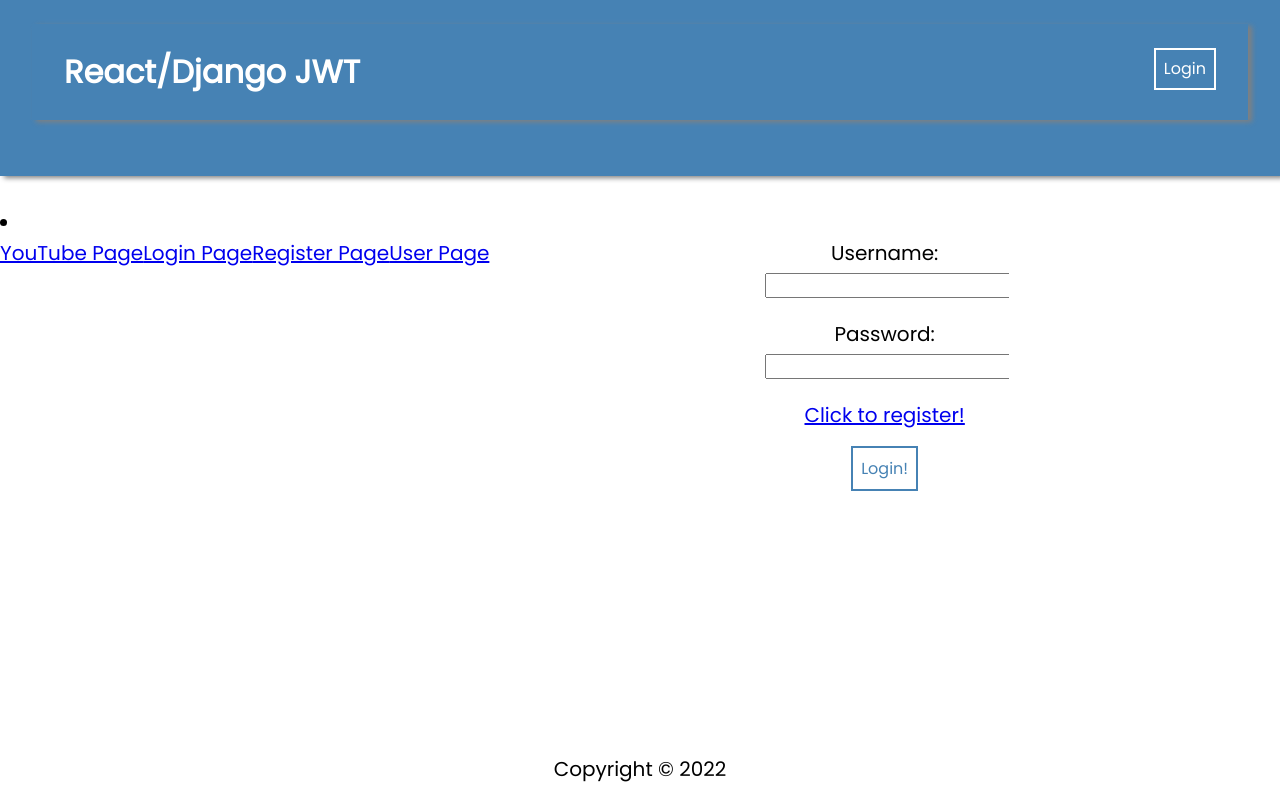
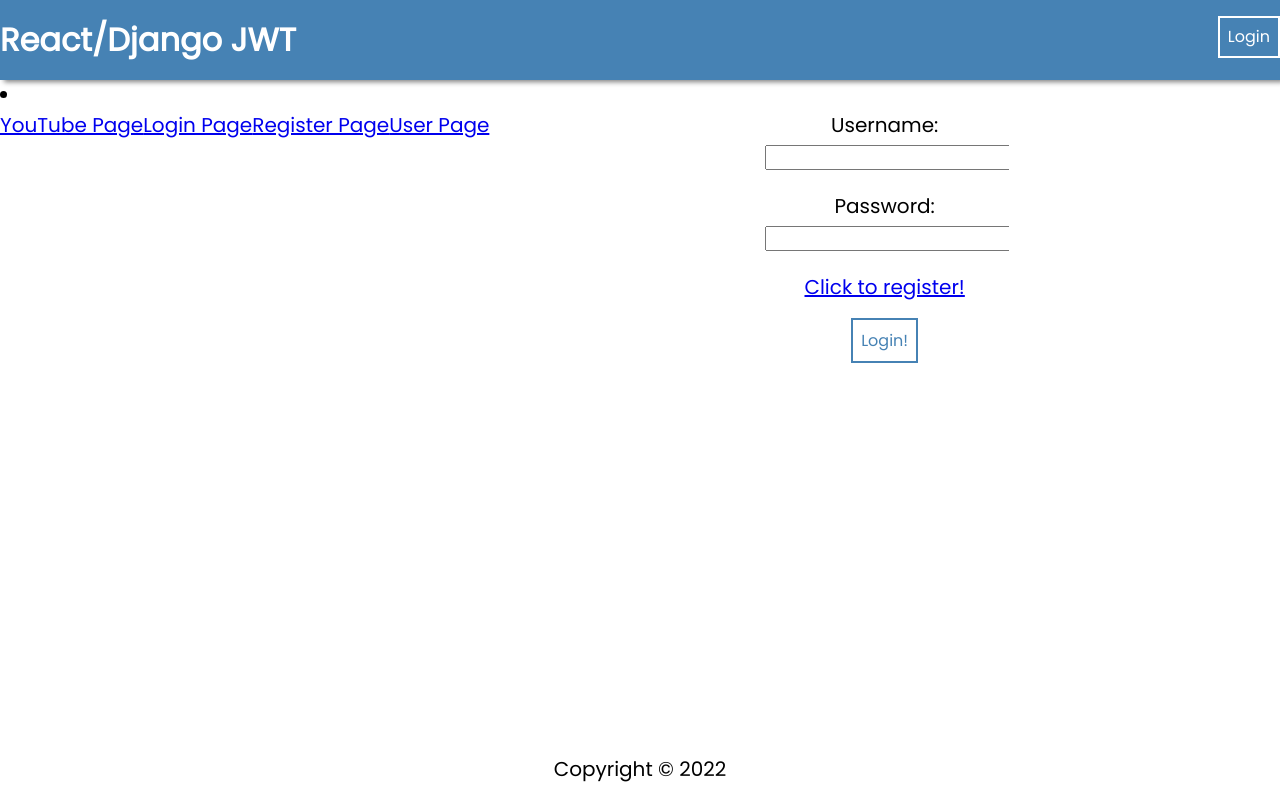
Before and after one commit to derekbohman/ReactDjangoJWT, a React (Create React App) app in the folder frontend/: page /login in a window 1280 px wide. Built offline with nearby package versions, Linux system fonts and the light colour scheme.

Commit message:
Add css styles.

```diff
--- a/frontend/src/App.js
+++ b/frontend/src/App.js
@@ -1,5 +1,5 @@
 // General Imports
-import React from 'react';
+import React from "react";
 // import React, { useState, useEffect } from "react";
 // import axios from "axios";
 // import { KEY } from "./localKey";
@@ -12,6 +12,7 @@ import LoginPage from "./pages/LoginPage/LoginPage";
 import RegisterPage from "./pages/RegisterPage/RegisterPage";
 import UserPage from "./pages/UserPage/UserPage";
 import VideoPage from "./pages/VideoPage/VideoPage";
+import SearchResultsPage from "./pages/SearchResultsPage/SearchResultsPage";
 
 // Component Imports
 import Navbar from "./components/NavBar/NavBar";
@@ -20,7 +21,6 @@ import Footer from "./components/Footer/Footer";
 
 // Util Imports
 import PrivateRoute from "./utils/PrivateRoute";
-import SearchResultsPage from "./pages/SearchResultsPage/SearchResultsPage";
 // import useVideoPush from "./hooks/useVideoPush";
 
 function App() {
@@ -41,9 +41,7 @@ function App() {
 
   return (
     <div className="mainContent">
-      <div className="navBar">
-        <Navbar />
-      </div>
+      <Navbar />
       <div className="links">
         <li>
           <ul>
@@ -95,9 +93,7 @@ function App() {
       ) : (
         <div>Loading...</div>
       )} */}
-      <div className="footer">
-        <Footer />
-      </div>
+      <Footer />
     </div>
   );
 }
--- a/frontend/src/components/MapResults/MapResults.jsx
+++ b/frontend/src/components/MapResults/MapResults.jsx
@@ -1,4 +1,9 @@
+import React, { useState } from "react";
+import useVideoPush from "../../hooks/useVideoPush";
+
 const MapResults = () => {
+  const [searchResults, setSearchResults] = useState([""]);
+  const { handleVideoPush } = useVideoPush();
   searchResults ? (
     searchResults.map((video) => {
       if (video.snippet) {
--- a/frontend/src/components/NavBar/NavBar.css
+++ b/frontend/src/components/NavBar/NavBar.css
@@ -12,8 +12,8 @@ li {
   background: steelblue;
   box-shadow: 4px 2px 5px gray;
   color: white;
-  margin-bottom: 2rem;
-  padding: 1.5rem 2rem;
+  margin-bottom: 0rem;
+  padding: 1rem 0rem;
 }
 
 .navBar button {
--- a/frontend/src/pages/YouTubePage/YouTubePage.css
+++ b/frontend/src/pages/YouTubePage/YouTubePage.css
@@ -0,0 +1,8 @@
+.mainContent {
+
+}
+
+.title {
+    border: black solid 2px;
+    justify-content: center;
+}
--- a/frontend/src/pages/YouTubePage/YouTubePage.js
+++ b/frontend/src/pages/YouTubePage/YouTubePage.js
@@ -2,6 +2,7 @@ import React, { useState, useEffect } from "react";
 import axios from "axios";
 import { KEY } from "../../localKey";
 import SearchBar from "../../components/SearchBar/SearchBar";
+import "./YouTubePage.css"
 
 const YouTubePage = () => {
   const [searchResults, setSearchResults] = useState([""]);
@@ -21,7 +22,7 @@ const YouTubePage = () => {
   return (
     <div className="mainContent">
       <div className="title">
-        <h1>YouTube Page </h1>
+        <h1>YouTube Clone </h1>
       </div>
       <div className="searchBar">
         <SearchBar getSearchResults={getSearchResults} />
```
Also changed, not shown: frontend/src/App.css (line endings or trailing spaces).
